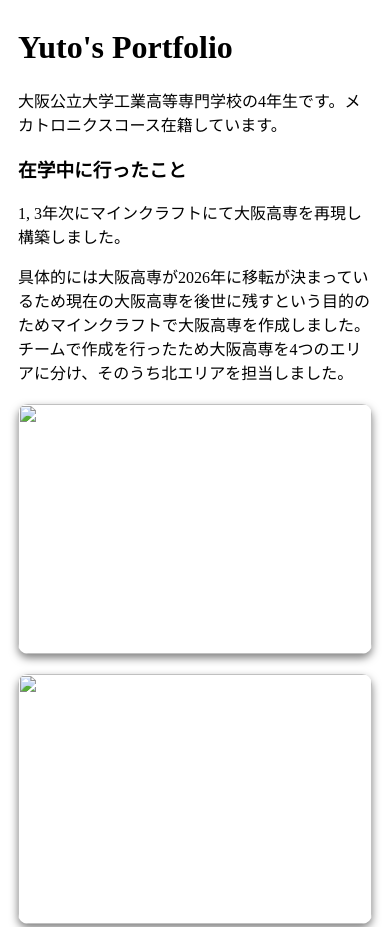
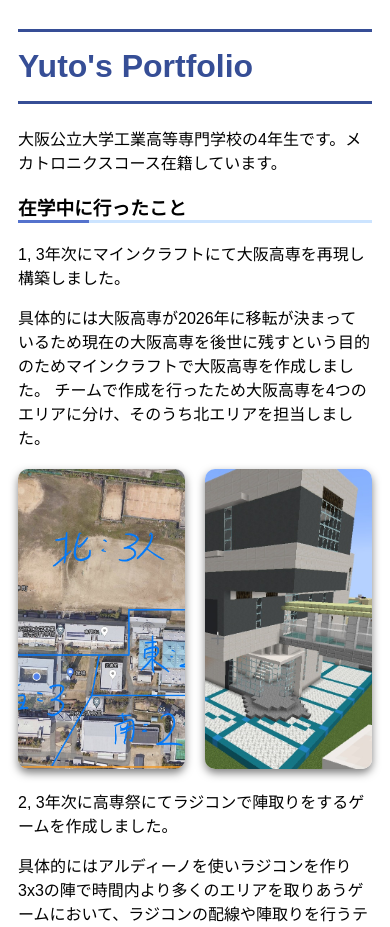
Before and after one commit to yuto666000/portfolio, a plain HTML site: page index.html in a window 390 px wide. Shown: the top 927 px of the page. Drawn offline with Linux system fonts and the light colour scheme.

Commit message:
Add files via upload

```diff
--- a/main.css
+++ b/main.css
@@ -5,7 +5,7 @@ body {
 }
 
 .container {
-  max-width: 768px; /* コンテンツの最大幅を768pxに制限 */
+  max-width: 768px; /* コンテンツの最大幅を3000pxに制限 */
   width: 100%; /* コンテンツが幅いっぱいに広がるように設定 */
   margin: 0 auto; /* コンテンツを中央に配置 */
 }
@@ -38,19 +38,27 @@ img {
   border-radius: 10px;
   box-shadow: 0 4px 8px rgba(0, 0, 0, 0.5);
 }
+html {
+  font-family: "游ゴシック", sans-serif;
+  font-weight: 400;
+  font-style: normal;
+}
+h1 {
+  color: #364e96;/*文字色*/
+  padding: 0.5em 0;/*上下の余白*/
+  border-top: solid 3px #364e96;/*上線*/
+  border-bottom: solid 3px #364e96;/*下線*/
+}
+h3 {
+  border-bottom: solid 3px #cce4ff;
+  position: relative;
+}
 
-/* レスポンシブ対応 */
-@media (max-width: 600px) {
-  .img-2col-container {
-    flex-direction: column;
-    min-height: auto;
-  }
-
-  .img-2col-container > div {
-    width: 100%;
-  }
-
-  .img-2col-container img {
-    height: 250px; /* モバイル表示時は少し小さく */
-  }
+h3:after {
+  position: absolute;
+  content: " ";
+  display: block;
+  border-bottom: solid 3px #5472cd;
+  bottom: -3px;
+  width: 20%;
 }
```
Also changed, not shown: -5.jpg (added), 4.jpg (added), 6.jpg (added), 9.jpg (added), IMG_0291.jpg (added), IMG_8974.JPG (added), yy.jpg (added).
